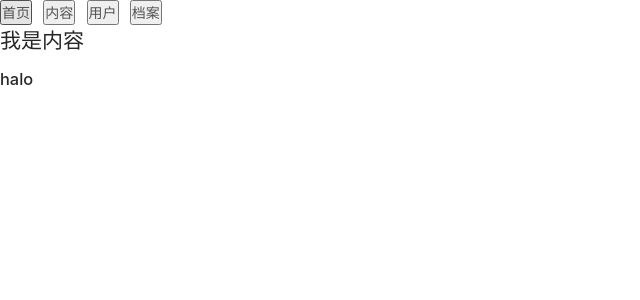
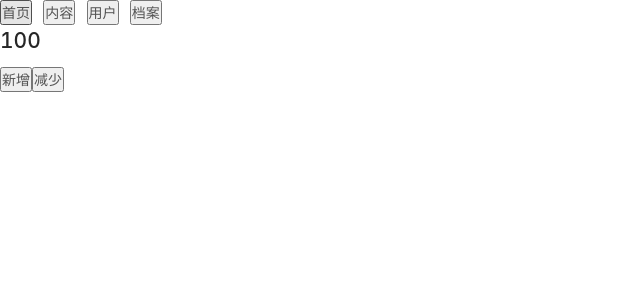
Before and after one commit to kinghuuu/vue_platform, a Vue app: page /about in a window 1280 px wide. Shown: the top 300 px of the page, without its empty margins (0-640 px from the left). Built offline with nearby package versions, Linux system fonts and the light colour scheme; what view-design would draw is missing.

Commit message:
新增vuex

```diff
--- a/src/components/About.vue
+++ b/src/components/About.vue
@@ -1,21 +1,19 @@
 <template>
   <div>
-    <h2>我是内容</h2>
-    <h3>{{msg}}</h3>
+    <h2>{{$store.state.count}}</h2>
+    <Button @click="$store.state.count++">新增</Button>
+    <Button @click="$store.state.count--">减少</Button>
   </div>
 </template>
 
 <script>
 export default {
-  name: "About",
-  data() {
-    return {
-      msg: "halo"
-    };
-  },
-  created() {
-    // console.log(this.msg);
-  }
+  name: "About"
+  // data() {
+  //   return {
+  //     counter: 0
+  //   };
+  // }
 };
 </script>
 
--- a/src/components/User.vue
+++ b/src/components/User.vue
@@ -2,9 +2,7 @@
   <div>
     <h2>我是用户界面</h2>
     <h3>{{userId}}</h3>
-    <button @click="addCount">新增</button>
-    <!-- <h3>{{count}}</h3> -->
-    <h3>{{number}}</h3>
+    <h3>{{$store.state.count}}</h3>
   </div>
 </template>
 
@@ -16,24 +14,12 @@ export default {
       number: 0
     };
   },
-  methods: {
-    addCount: function() {
-      // console.log("User中 this.$store:", this.$store);
-      this.$store.commit("increment");
-      this.number = this.$store.state.count;
-    }
-  },
   computed: {
     userId() {
       //   console.log("当前活跃的路由 this.$route:", this.$route);
       //   console.log("this.$router:", this.$router);
       return this.$route.params.userId;
     }
-    // count() {
-    //   console.log("this.$store:", this.$store);
-    //   this.$store.commit("increment");
-    //   return this.$store.state.count;
-    // }
   }
 };
 </script>
--- a/src/store/index.js
+++ b/src/store/index.js
@@ -6,12 +6,21 @@ Vue.use(Vuex)
 
 const store = new Vuex.Store({
     state: {
-        count: 0
+        count: 100
     },
     mutations: {
         increment(state) {
             state.count++
         }
+    },
+    actions: {
+
+    },
+    getters: {
+
+    },
+    modules: {
+
     }
 })
 
```
Also changed, not shown: 1 other file (tests, documents, lock files or other folders).
